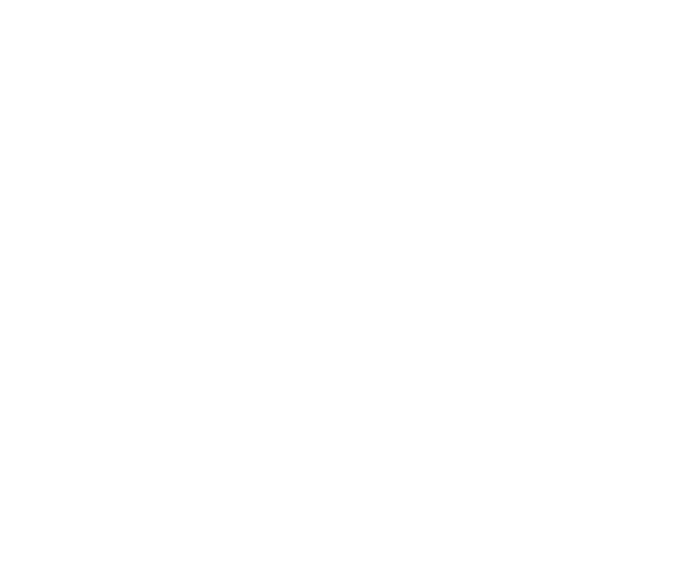
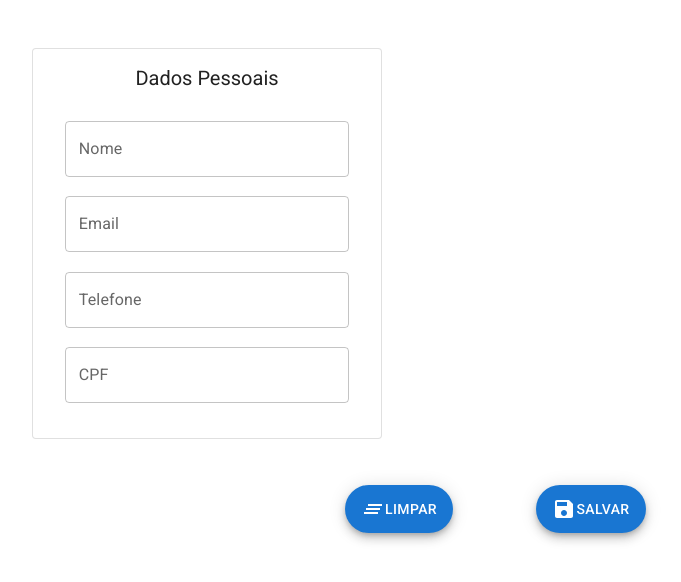
Before and after one commit to Eslley/desafio-react, a React (Create React App) app: page / in a window 1280 px wide. Shown: the top 582 px of the page, without its empty margins (145-826 px from the left). Built offline with nearby package versions, Linux system fonts and the light colour scheme.

Commit message:
#1 Formulário de dados pessoais

```diff
--- a/package.json
+++ b/package.json
@@ -14,6 +14,7 @@
     "axios": "^1.1.3",
     "react": "^18.2.0",
     "react-dom": "^18.2.0",
+    "react-hook-form": "^7.38.0",
     "react-router-dom": "^6.4.2",
     "react-scripts": "5.0.1",
     "web-vitals": "^2.1.4"
--- a/src/App.js
+++ b/src/App.js
@@ -1,7 +1,12 @@
+import { Container } from "@mui/material";
+import Home from "./pages/home/Home";
+
 function App() {
   return (
     <div className="App">
-
+      <Container sx={{ minHeight: '80%', mt: '3em', pb: '1em' }}>
+        <Home />
+      </Container>
     </div>
   );
 }
--- /dev/null
+++ b/src/components/CardForm.js
@@ -0,0 +1,18 @@
+import { Box, Card, CardContent, Typography } from "@mui/material"
+
+function CardForm({ title, content }) {
+    return (
+        <Box sx={{ minWidth: 350 }}>
+            <Card style={{ height: '100%' }} variant="outlined">
+                <CardContent>
+                    <Typography sx={{ textAlign: 'center', mb: '1em' }} fontSize="20px" variant="h5" component="div">
+                        {title}
+                    </Typography>
+                    {content}
+                </CardContent>
+            </Card>
+        </Box>
+    )
+}
+
+export default CardForm
--- /dev/null
+++ b/src/components/FormDadosPessoais.js
@@ -0,0 +1,74 @@
+import { Grid, TextField } from "@mui/material"
+import { useEffect } from "react"
+import util from "../providers/util"
+
+function Form({ register, errors }) {
+
+    const maskCell = (e) => {
+        e.target.value = util.maskCell(e.target.value)
+    }
+
+    const maskCPF = (e) => {
+        e.target.value = util.maskCPF(e.target.value)
+    }
+
+    return (
+
+        <Grid container direction="column" textAlign="center">
+            <Grid sx={{ marginY: "0.6em" }} item>
+                <TextField
+                    sx={{ width: "90%" }}
+                    label="Nome"
+                    type="text"
+                    {...register("name", { required: true})}
+                    helperText={errors.name ? "O nome é obrigatório" : ""}
+                    error={!!errors.name}
+                />
+            </Grid>
+
+            <Grid sx={{ marginY: "0.6em" }} item>
+                <TextField
+                    sx={{ width: "90%" }}
+                    label="Email"
+                    type="email"
+                    {...register("email", { required: true, pattern: {
+                        value: /^[A-Z0-9._%+-]+@[A-Z0-9.-]+\.[A-Z]{2,}$/i,
+                        message: "Email inválido"
+                      }})}
+                    helperText={errors.email?.type === 'required' ? "O email é obrigatório" : errors.email && errors.email.message}
+                    error={!!errors.email}
+                />
+            </Grid>
+
+            <Grid sx={{ marginY: "0.6em" }} item>
+                <TextField
+                    sx={{ width: "90%" }}
+                    label="Telefone"
+                    type="tel"
+                    {...register("cell", { required: true, pattern: {
+                        value: /^\([0-9]{2}\)\s{0,1}[0-9]{4,5}\-[0-9]{4}$/,
+                        message: "Telefone inválido"
+                      }})}
+                    onInput={maskCell}
+                    helperText={errors.cell?.type === 'required' ? "O telefone é obrigatório" : errors.cell && errors.cell.message}
+                    error={!!errors.cell}
+                />
+            </Grid>
+
+            <Grid sx={{ marginY: "0.6em" }} item>
+                <TextField
+                    sx={{ width: "90%" }}
+                    label="CPF"
+                    type="text"
+                    {...register("cpf", { required: true, pattern: /\d{3}\.\d{3}\.\d{3}\-\d{2}/g })}
+                    onInput={maskCPF}
+                    helperText={errors.cpf ? "O CPF é obrigatório" : ""}
+                    error={!!errors.cpf}
+                />
+
+            </Grid>
+        </Grid>
+    )
+}
+
+export default Form
--- /dev/null
+++ b/src/pages/home/Home.js
@@ -0,0 +1,65 @@
+import { ClearAll, Save } from "@mui/icons-material"
+import { Fab, Grid, TextField } from "@mui/material"
+import { Box } from "@mui/system"
+import { useEffect, useState } from "react"
+import { useForm } from "react-hook-form"
+import CardForm from "../../components/CardForm"
+import FormDadosPessoais from "../../components/FormDadosPessoais"
+
+const defaultValues = {
+    name: "",
+    email: "",
+    cell: "",
+    cpf: ""
+}
+
+function Home() {
+
+    const { register, formState: { errors }, handleSubmit, reset } = useForm({mode: 'onChange'})
+    const onSubmit = data => console.log(data)
+
+    function resetForm() {
+        reset(defaultValues)
+    }
+
+    return (
+        <form onSubmit={handleSubmit(onSubmit)}>
+            <Grid container >
+
+                <Grid item container mb="1em" justifyContent="center" xs={12} md={6}>
+                    <CardForm title="Dados Pessoais" content={
+                        <FormDadosPessoais register={register} errors={errors} />
+                    } />
+                </Grid>
+
+                <Grid item container justifyContent="center" xs={12} md={6}>
+                    {/* Form de destinos */}
+                </Grid>
+
+            </Grid>
+
+
+            <Grid container justifyContent="center">
+                <Grid item container justifyContent="center" mb="1em" xs={5} sm={3} md={2}>
+                    <Box sx={{ mt: '2em' }}>
+                        <Fab onClick={resetForm} variant="extended" color="primary" aria-label="add">
+                            <ClearAll />
+                            Limpar
+                        </Fab>
+                    </Box>
+                </Grid>
+
+                <Grid item container justifyContent="center" mb="1em" xs={5} sm={3} md={2}>
+                    <Box disabled={errors.name} sx={{ mt: '2em' }}>
+                        <Fab type="submit" variant="extended" color="primary" aria-label="add">
+                            <Save />
+                            Salvar
+                        </Fab>
+                    </Box>
+                </Grid>
+            </Grid>
+        </form>
+    )
+}
+
+export default Home
--- /dev/null
+++ b/src/providers/util.js
@@ -0,0 +1,28 @@
+export default {
+    maskCPF(cpf) {
+        cpf = cpf.replace(/\D/g, "")
+        cpf = cpf.replace(/(\d{3})(\d)/, "$1.$2")
+        cpf = cpf.replace(/(\d{3})(\d)/, "$1.$2")
+        cpf = cpf.replace(/(\d{3})(\d{1,2})$/, "$1-$2")
+        return cpf
+    },
+
+    maskCell(v) {
+        v = v.replace(/\D+/g, ''); //Remove tudo o que não é dígito
+        v = v.replace(/(\d{1,2})(\d)/, '($1)$2'); //Coloca parenteses nos primeiros 2 digitos
+        v = v.replace(/(\d{1,5})(\d{1,4})$/, '$1-$2'); //Coloca um hífen entre o sétimo e o oitavo dígitos
+        if (v.length == 14) v = v.replace(/(\d{2})(\d{5})(\d{1,4})$/, '($1)$2-$3');
+        if (v.length > 14) v = v.substr(0, 14);
+        return v;
+    },
+
+    maskCPF(v) {
+        v = v.replace(/\D+/g, ''); //Remove tudo o que não é dígito
+        v = v.replace(/(\d{3})(\d)/, '$1.$2'); //Coloca um ponto entre o terceiro e o quarto dígitos
+        v = v.replace(/(\d{3})(\d)/, '$1.$2'); //Coloca um ponto entre o terceiro e o quarto dígitos
+        //de novo (para o segundo bloco de números)
+        v = v.replace(/(\d{3})(\d{1,2})$/, '$1-$2'); //Coloca um hífen entre o terceiro e o quarto dígitos
+        if (v.length > 14) v = v.substr(0, 14);
+        return v;
+      }
+}
```
Also changed, not shown: 1 other file (tests, documents, lock files or other folders).
